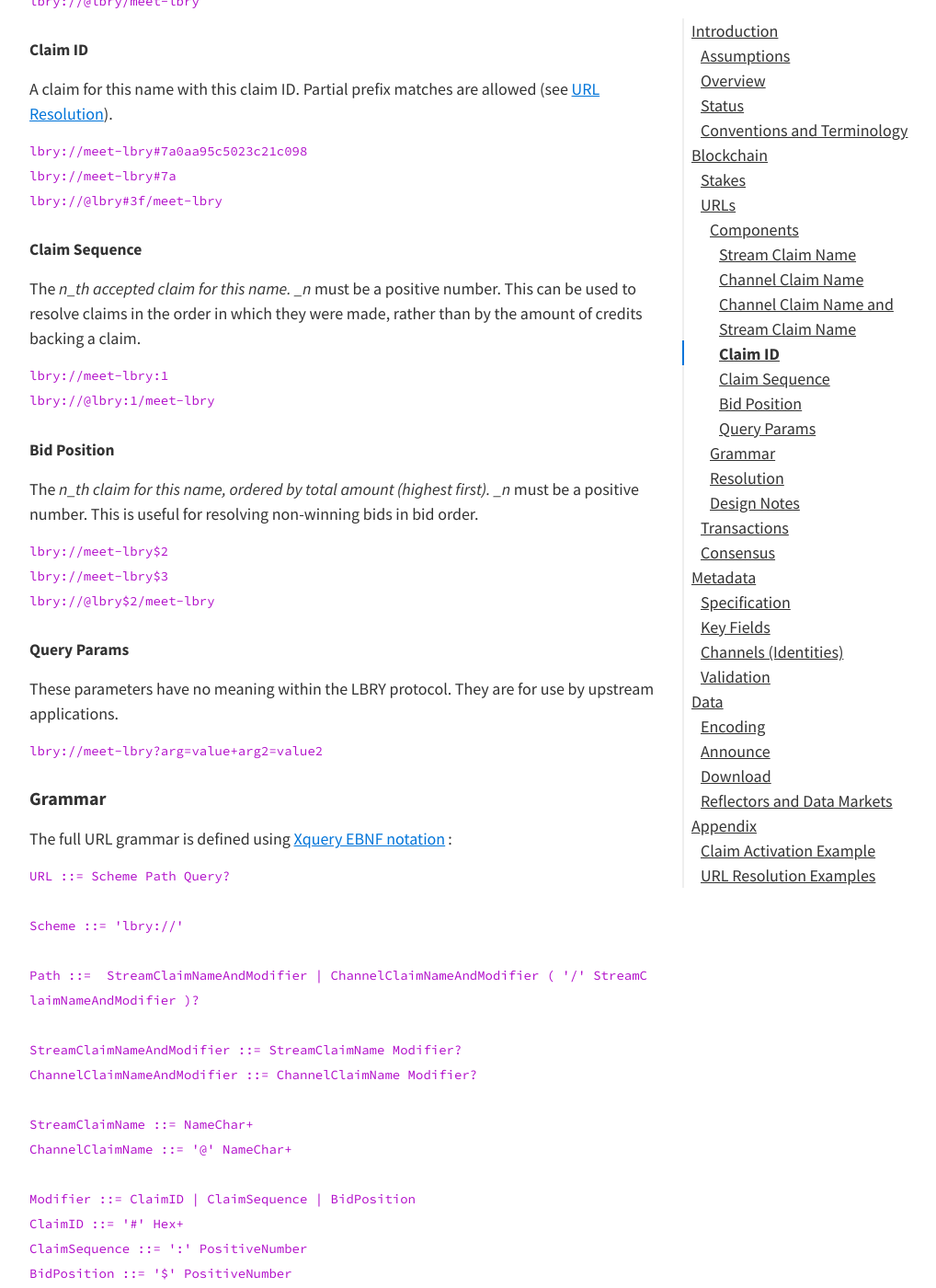
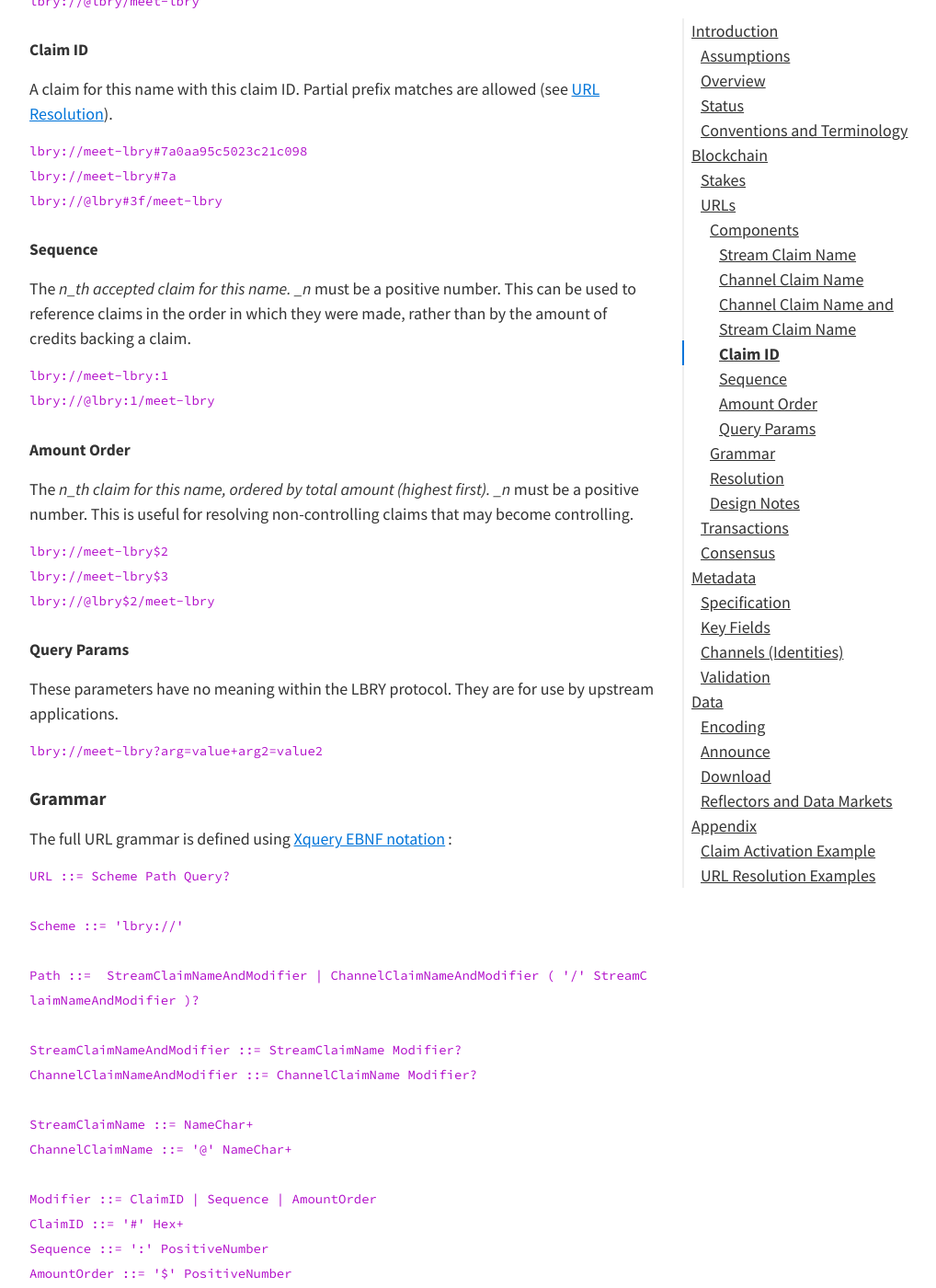
Before and after one commit to lbryio/spec, a Jekyll site: the page built from index.md, in a window 1280 px wide and 1400 px high, scrolled down 8546 px. Shown: the whole window at 92% size, without its empty margins (118-1136 px from the left). Built offline with Jekyll 4.4.1, drawn with Linux system fonts in a browser that asks for light colours; our own code applies the rules of GitHub Pages for plain Markdown files; some of the changed text lies outside the part shown.

Commit message:
rename bid position. we don't use 'bid' anywhere else

````diff
--- a/index.md
+++ b/index.md
@@ -307,18 +307,18 @@
 lbry://@lbry#3f/meet-lbry
 ```
 
-##### Claim Sequence
+##### Sequence
 
-The _n_th accepted claim for this name. _n_ must be a positive number. This can be used to resolve claims in the order in which they were made, rather than by the amount of credits backing a claim.
+The _n_th accepted claim for this name. _n_ must be a positive number. This can be used to reference claims in the order in which they were made, rather than by the amount of credits backing a claim.
 
 ```
 lbry://meet-lbry:1
 lbry://@lbry:1/meet-lbry
 ```
 
-##### Bid Position
+##### Amount Order
 
-The _n_th claim for this name, ordered by total amount (highest first). _n_ must be a positive number. This is useful for resolving non-winning bids in bid order.
+The _n_th claim for this name, ordered by total amount (highest first). _n_ must be a positive number. This is useful for resolving non-controlling claims that may become controlling.
 
 ```
 lbry://meet-lbry$2
@@ -353,10 +353,10 @@
 StreamClaimName ::= NameChar+
 ChannelClaimName ::= '@' NameChar+
 
-Modifier ::= ClaimID | ClaimSequence | BidPosition
+Modifier ::= ClaimID | Sequence | AmountOrder
 ClaimID ::= '#' Hex+
-ClaimSequence ::= ':' PositiveNumber
-BidPosition ::= '$' PositiveNumber
+Sequence ::= ':' PositiveNumber
+AmountOrder ::= '$' PositiveNumber
 
 Query ::= '?' QueryParameterList
 QueryParameterList ::= QueryParameter ( '&' QueryParameterList )*
@@ -387,13 +387,13 @@
 
 Get all claims for the claim name whose IDs start with the given `ClaimID`. Sort the claims in ascending order by block height and position within the block. Return the first claim.
 
-##### ClaimSequence
+##### Sequence
 
-Get all claims for the claim name. Sort the claims in ascending order by block height and position within the block. Return the _n_th claim, where _n_ is the given `ClaimSequence` value.
+Get all claims for the claim name. Sort the claims in ascending order by block height and position within the block. Return the _n_th claim, where _n_ is the given `Sequence` value.
 
-##### BidPosition
+##### AmountOrder
 
-Get all claims for the claim name. Sort the claims in descending order by total effective amount. Return the _n_th claim, where _n_ is the given `BidSequence` value.
+Get all claims for the claim name. Sort the claims in descending order by total effective amount. Return the _n_th claim, where _n_ is the given `AmountOrder` value.
 
 ##### ChannelClaimName and StreamClaimName
 
````
